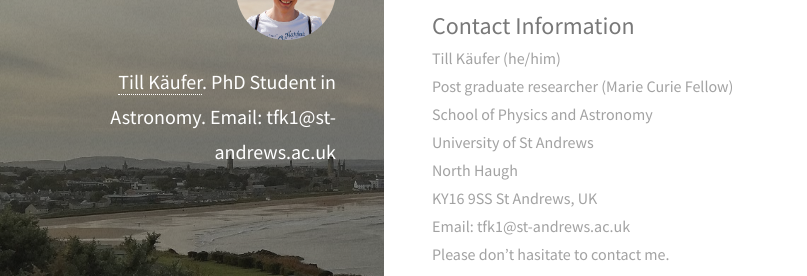
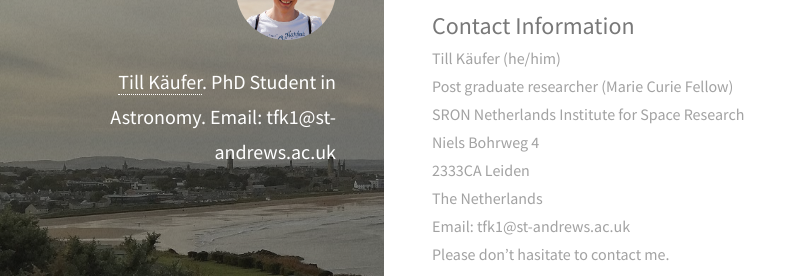
Before and after one commit to tillkaeufer/tillkaeufer.github.io, a Jekyll site: the page built from _posts/2020-10-01-Contact.markdown, in a window 1280 px wide and 900 px high, scrolled down 612 px, cut to the strip 156-432 px from the top of the window. Shown: the whole strip, without its empty margins (0-807 px from the left). Built offline with Jekyll 4.4.1, drawn with Linux system fonts in a browser that asks for light colours; nearby versions of some CDN libraries.

Commit message:
updates for SRON

```diff
--- a/_posts/2020-10-01-Contact.markdown
+++ b/_posts/2020-10-01-Contact.markdown
@@ -11,9 +11,9 @@ permalink: 'contact'
 
 Till Käufer (he/him)
 Post graduate researcher (Marie Curie Fellow)
-School of Physics and Astronomy
-University of St&nbsp;Andrews
-North Haugh
-KY16 9SS St&nbsp;Andrews, UK
+SRON Netherlands Institute for Space Research
+Niels Bohrweg 4
+2333CA Leiden
+The Netherlands
 Email: tfk1@st-andrews.ac.uk
 Please don't hasitate to contact me.
--- a/_posts/2020-10-08-CV.markdown
+++ b/_posts/2020-10-08-CV.markdown
@@ -8,7 +8,7 @@ permalink: 'cv'
 ## Curriculum vitae
 
 ### Education
-+ 2020 - now: PhD in Astronomy at the University of St&nbsp;Andrews, UK
++ 2020 - now: PhD in Astronomy at the University of St&nbsp;Andrews, SRON, and the IWF
 Thesis: Machine Learning from Complex Disk Models
 + 2018 -2020: M.Sc. in Physics at the Ruhr-University Bochum, Germany
 Thesis: Analysing the Performance of Self-Organizing Maps for the Classification of Low Surface Brightness Objects
--- a/_posts/2020-10-10-Introduction.markdown
+++ b/_posts/2020-10-10-Introduction.markdown
@@ -3,5 +3,8 @@ layout: post
 title: Introduction
 permalink: 'introduction'
 ---
-My name is Till Käufer and I am a PhD student in Astronomy at the [University of St&nbsp;Andrews](https://www.st-andrews.ac.uk/), a member of the St&nbsp;Andrews [Centre for Exoplanet Science](https://www.st-andrews.ac.uk/exoplanets/), and an Early Stage Researcher in the [CHAMELEON network](https://chameleon.iwf.oeaw.ac.at/).
+My name is Till Käufer and I am a PhD student in Astronomy and an Early Stage Researcher in the [CHAMELEON network](https://chameleon.iwf.oeaw.ac.at/).
+I starte my PhD at the [Centre for Exoplanet Science](https://www.st-andrews.ac.uk/exoplanets/) of the [University of St&nbsp;Andrews](https://www.st-andrews.ac.uk/).
+Currently, I am at my secondment at [SRON](https://www.sron.nl/) associated with the [Kapteyn Astronomical Institute](https://www.rug.nl/research/kapteyn/) in Groningen.
+I will finish my PhD at the [IWF](https://www.oeaw.ac.at/en/iwf) in Graz, Austria.
 As part of the CHAMELEON network my research deals with protoplanetary disks. I develop techniques based on Machine Learning to link astronomical observations to theoretical models.
```
